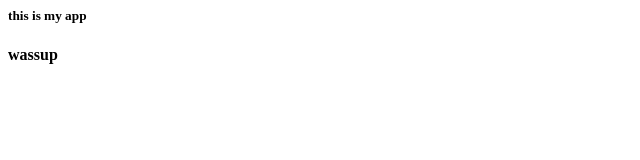
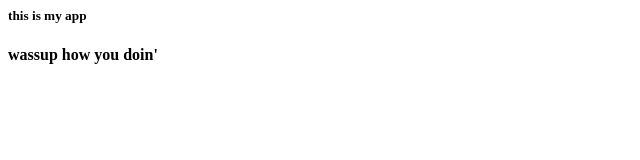
Before and after one commit to FrankyFavour/myapp, a plain HTML site: page index.html in a window 1280 px wide. Shown: the full height of the page, 0-640 px from the left. Drawn offline with Linux system fonts and the light colour scheme.

Commit message:
another one

```diff
--- a/index.html
+++ b/index.html
@@ -4,7 +4,7 @@
             this is my app
         </h5>
         <h4>
-            wassup
+            wassup how you doin'
         </h4>
     </body>
 </html>
```
